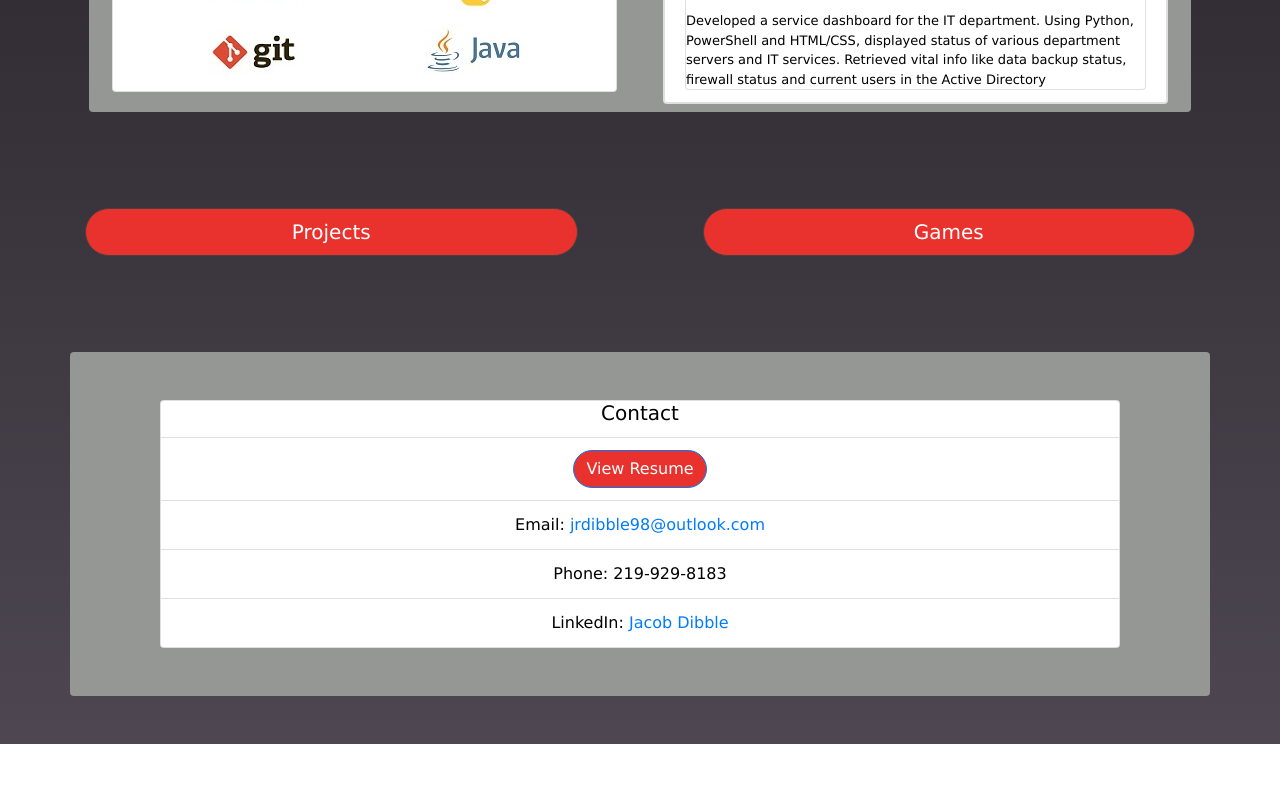
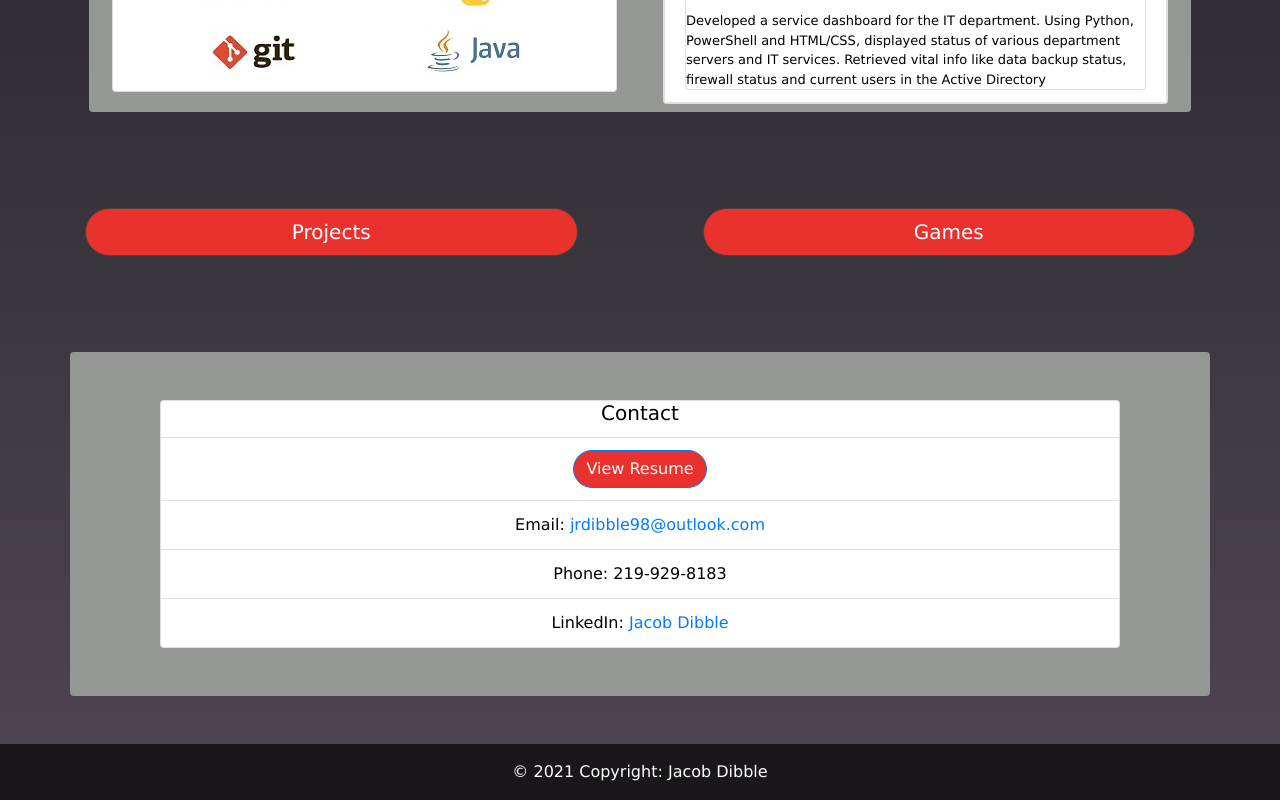
Before and after one commit to jdibble21/react-portfolio, a React (Create React App) app: page / in a window 1280 px wide. Shown: the part 668-1468 px from the top of the page. Before the commit the page ends 1412 px from the top, so only its background shows below. Built offline with nearby package versions, Linux system fonts and the light colour scheme.

Commit message:
Add footer and styles

```diff
--- a/src/App.js
+++ b/src/App.js
@@ -8,6 +8,7 @@ import DetailsSection from './components/details_section';
 import PageButtons from './components/buttons';
 import ContactSection from './components/contact';
 import NotFoundPage from './components/not_found';
+import Footer from './components/footer';
 
 class App extends Component {
   render() {
@@ -43,8 +44,8 @@ const HomePage = () => (
             </Switch>
           </div>
         </Router>
-
         <ContactSection/>
+        <Footer/>
       </div>
 );
 
--- /dev/null
+++ b/src/components/footer.jsx
@@ -0,0 +1,17 @@
+import React, { Component } from 'react';
+import Container from 'react-bootstrap/Container';
+
+class Footer extends Component {
+
+    render() {
+        return (
+            <footer className="footer">
+                <Container >
+                    <div class="footer-copyright text-center py-3">© 2021 Copyright: Jacob Dibble</div>
+                </Container>
+            </footer>
+         );
+    }
+}
+
+export default Footer;
--- a/src/index.css
+++ b/src/index.css
@@ -70,3 +70,8 @@ a.disabled{
   color: gray;
   pointer-events: none;
 }
+
+footer{
+  background-color: #19171A;
+  color: #FFFFFF;
+}
```
